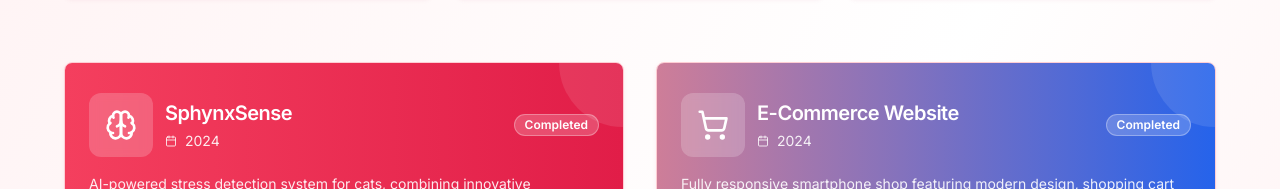
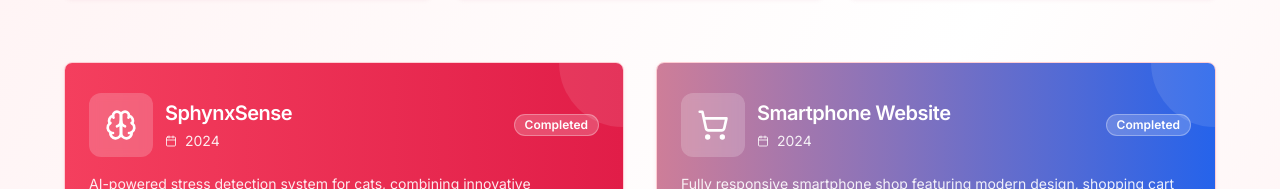
Before and after one commit to JazzyJeba/jebawork, a React (Vite) app: page / in a window 1280 px wide. Shown: the part 8486-8675 px from the top of the page. Built offline with nearby package versions, Linux system fonts and the light colour scheme; the HTML template or start-up script is replaced by a standard one.

Commit message:
Refactor: Change E-Commerce to Smartphone

```diff
--- a/src/components/sections/Projects.tsx
+++ b/src/components/sections/Projects.tsx
@@ -41,7 +41,7 @@ const Projects = () => {
       id: "sphynxsense"
     },
     {
-      title: "E-Commerce Website",
+      title: "Smartphone Website",
       year: "2024",
       description: "Fully responsive smartphone shop featuring modern design, shopping cart functionality, and complete checkout simulation.",
       icon: ShoppingCart,
```
